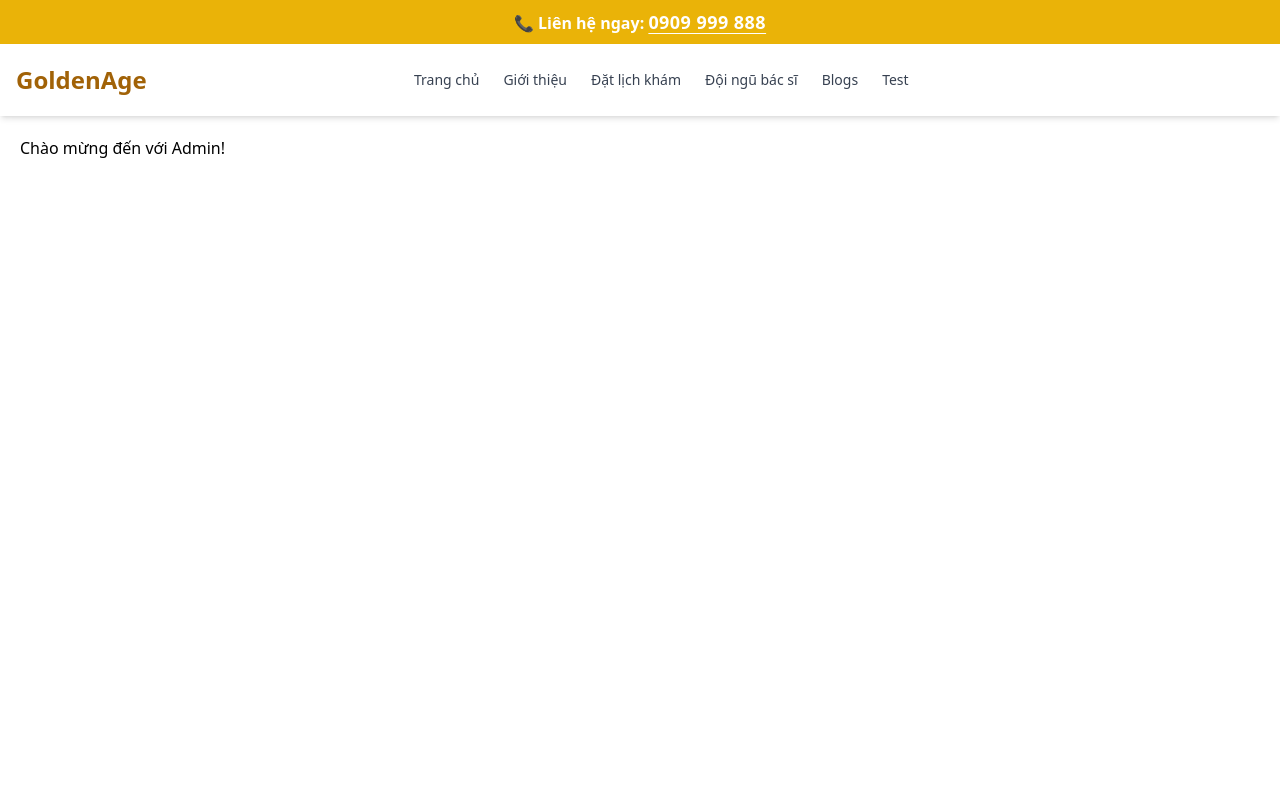
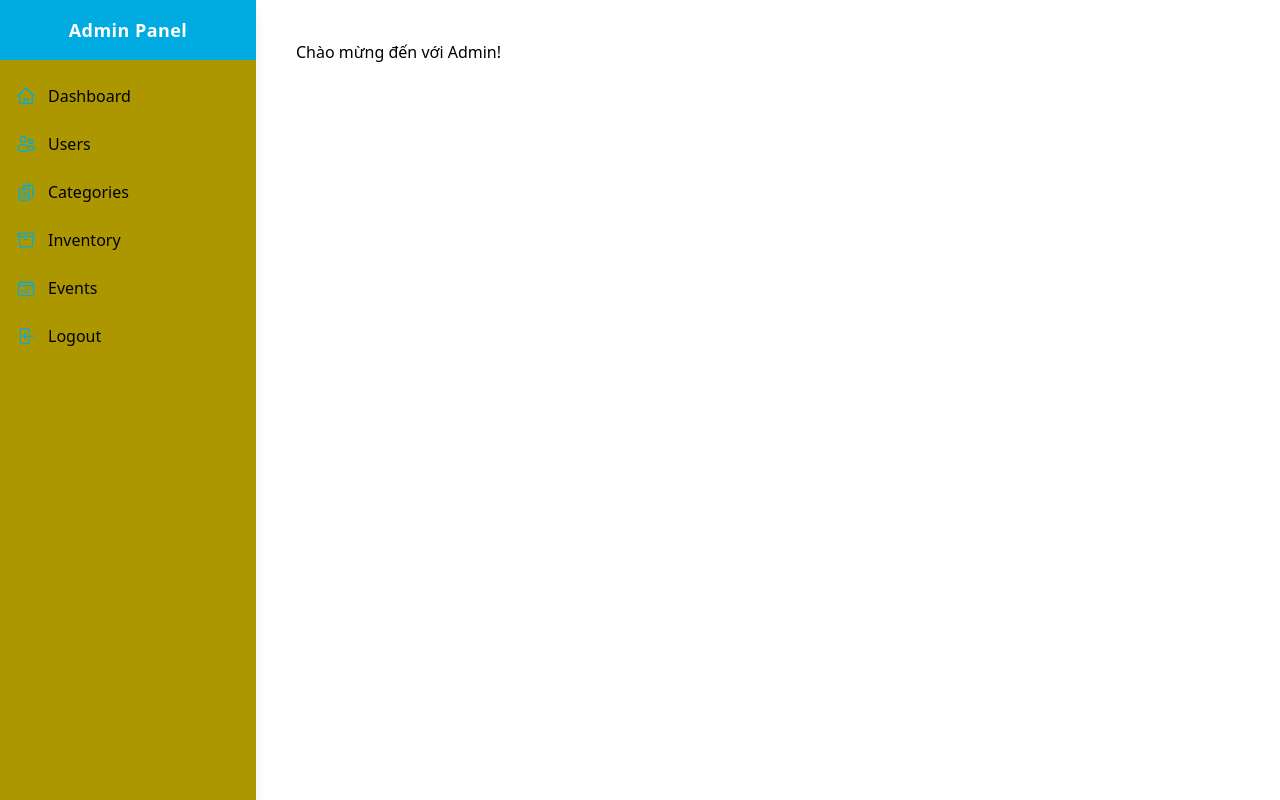
Before and after one commit to LeThinhPhat/hiv-medical-service-system-fe, a React (Vite) app: page /admin in a window 1280 px wide. Shown: the top 800 px of the page. Built offline with nearby package versions, Linux system fonts and the light colour scheme; some icons are missing.

Commit message:
Phân quyền

```diff
--- a/package.json
+++ b/package.json
@@ -12,6 +12,7 @@
   "dependencies": {
     "@emotion/react": "^11.14.0",
     "@emotion/styled": "^11.14.0",
+    "@heroicons/react": "^2.2.0",
     "@mui/icons-material": "^7.1.1",
     "@mui/material": "^7.1.0",
     "@mui/x-date-pickers": "^8.5.2",
--- /dev/null
+++ b/src/Components/Admin/AdminLayout.jsx
@@ -0,0 +1,15 @@
+import { Outlet } from "react-router-dom";
+import AdminSidebar from "./AdminSidebar"; // hoặc bất kỳ sidebar/header nào
+
+const AdminLayout = () => {
+  return (
+    <div style={{ display: "flex" }}>
+      <AdminSidebar />
+      <main style={{ flex: 1, padding: "20px" }}>
+        <Outlet />
+      </main>
+    </div>
+  );
+};
+
+export default AdminLayout;
--- /dev/null
+++ b/src/Components/Admin/AdminSidebar.jsx
@@ -0,0 +1,65 @@
+import React from "react";
+import { useNavigate } from "react-router-dom";
+import {
+  HomeIcon,
+  UsersIcon,
+  ClipboardDocumentListIcon,
+  ArchiveBoxIcon,
+  CalendarDaysIcon,
+  ArrowLeftOnRectangleIcon,
+} from "@heroicons/react/24/outline";
+
+const menuItems = [
+  { text: "Dashboard", icon: <HomeIcon className="w-5 h-5" />, path: "/admin" },
+  {
+    text: "Users",
+    icon: <UsersIcon className="w-5 h-5" />,
+    path: "/admin/users",
+  },
+  {
+    text: "Categories",
+    icon: <ClipboardDocumentListIcon className="w-5 h-5" />,
+    path: "/admin/categories",
+  },
+  {
+    text: "Inventory",
+    icon: <ArchiveBoxIcon className="w-5 h-5" />,
+    path: "/admin/inventory",
+  },
+  {
+    text: "Events",
+    icon: <CalendarDaysIcon className="w-5 h-5" />,
+    path: "/admin/events",
+  },
+  {
+    text: "Logout",
+    icon: <ArrowLeftOnRectangleIcon className="w-5 h-5" />,
+    path: "/signin",
+  },
+];
+
+const AdminSidebar = () => {
+  const navigate = useNavigate();
+
+  return (
+    <div className="w-64 h-screen bg-[#AD9700] text-white shadow-lg flex flex-col">
+      <div className="bg-[#00ABE1] p-4 text-center font-bold text-lg tracking-wide">
+        Admin Panel
+      </div>
+      <ul className="flex-1 px-2 py-4 space-y-2">
+        {menuItems.map((item, index) => (
+          <li
+            key={index}
+            onClick={() => navigate(item.path)}
+            className="flex items-center space-x-3 p-2 rounded-lg cursor-pointer hover:bg-yellow-300 hover:text-black transition-colors"
+          >
+            <span className="text-[#00ABE1]">{item.icon}</span>
+            <span className="font-medium text-black">{item.text}</span>
+          </li>
+        ))}
+      </ul>
+    </div>
+  );
+};
+
+export default AdminSidebar;
--- /dev/null
+++ b/src/Components/Doctor/DoctorLayout.jsx
@@ -0,0 +1,13 @@
+import { Outlet } from "react-router-dom";
+const DoctorLayout = () => {
+  return (
+    <div style={{ display: "flex" }}>
+      {/* <AdminSidebar /> */}
+      <main style={{ flex: 1, padding: "20px" }}>
+        <Outlet />
+      </main>
+    </div>
+  );
+};
+
+export default DoctorLayout;
--- /dev/null
+++ b/src/Components/Manager/ManagerLayout.jsx
@@ -0,0 +1,15 @@
+import { Outlet } from "react-router-dom";
+// hoặc bất kỳ sidebar/header nào
+
+const ManagerLayout = () => {
+  return (
+    <div style={{ display: "flex" }}>
+      {/* <AdminSidebar /> */}
+      <main style={{ flex: 1, padding: "20px" }}>
+        <Outlet />
+      </main>
+    </div>
+  );
+};
+
+export default ManagerLayout;
--- /dev/null
+++ b/src/Components/Staff/StaffLayout.jsx
@@ -0,0 +1,14 @@
+import { Outlet } from "react-router-dom";
+
+const StaffLayout = () => {
+  return (
+    <div style={{ display: "flex" }}>
+      {/* <AdminSidebar /> */}
+      <main style={{ flex: 1, padding: "20px" }}>
+        <Outlet />
+      </main>
+    </div>
+  );
+};
+
+export default StaffLayout;
```
Also changed, not shown: src/Router/Router.jsx (+51 -13 lines), src/Components/Admin/Admin.jsx (renamed from src/Page/Admin/Admin.jsx), src/Components/Doctor/Doctor.jsx (renamed from src/Page/Doctor/Doctor.jsx), src/Components/Manager/Manager.jsx (renamed from src/Page/Manager/Manager.jsx), src/Components/Staff/Staff.jsx (renamed from src/Page/Staff/Staff.jsx), 1 other file (tests, documents, lock files or other folders).
